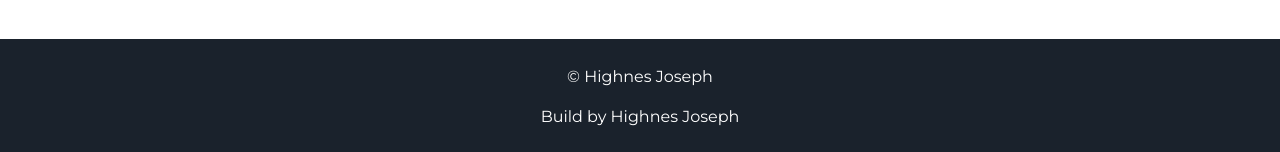
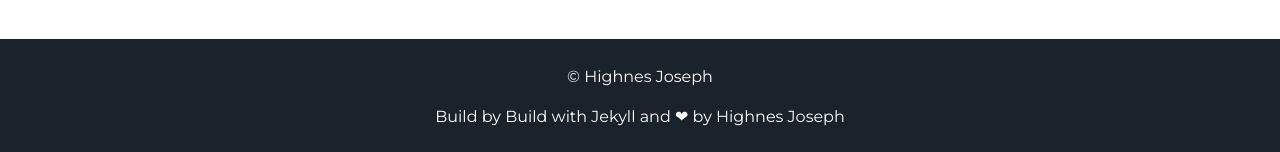
Before and after one commit to highnesjo/me, a Jekyll site: the page built from index.html, in a window 1280 px wide. Shown: the part 1503-1655 px from the top of the page. Built offline with Jekyll 4.4.1, drawn with Linux system fonts in a browser that asks for light colours.

Commit message:
Update footer.html

```diff
--- a/_includes/footer.html
+++ b/_includes/footer.html
@@ -1,6 +1,6 @@
 <footer class="footer">
     <p>&copy; {{site.username}}</p>
-    <p>Build by <a href="">Highnes Joseph</a></p>
+    <p>Build by <a href="">Build with Jekyll and ❤ by Highnes Joseph</a></p>
 </footer>
 <script src="//cdn.jsdelivr.net/particles.js/2.0.0/particles.min.js"></script>
 <script src="{{ "/assets/js/sweet-scroll.min.js" | prepend: site.baseurl }}"></script>
```
